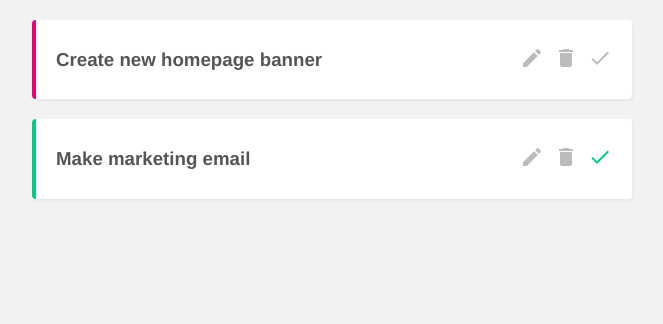
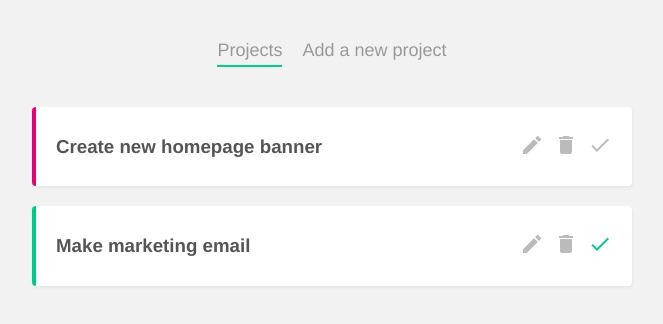
Before and after one commit to themis1986/simple_project_planner, a Vue app: page / in a window 1280 px wide. Shown: the top 324 px of the page, without its empty margins (308-971 px from the left). Built offline with nearby package versions, Linux system fonts and the light colour scheme; data requests are answered from the project's data file.

Commit message:
Navbar component

```diff
--- a/src/App.vue
+++ b/src/App.vue
@@ -1,6 +1,15 @@
 <template>
+  <Navbar />
   <router-view />
 </template>
+
+<script>
+import Navbar from "@/components/Navbar.vue";
+
+export default {
+  components: { Navbar },
+};
+</script>
 
 <style>
 body {
--- /dev/null
+++ b/src/components/Navbar.vue
@@ -0,0 +1,28 @@
+<template>
+  <nav class="main-nav">
+    <router-link :to="{ name: 'Home' }">Projects</router-link>
+    <router-link :to="{ name: 'AddProject' }">Add a new project</router-link>
+  </nav>
+</template>
+
+<script>
+export default {};
+</script>
+
+<style>
+.main-nav {
+  text-align: center;
+  margin: 40px auto;
+}
+.main-nav a {
+  display: inline-block;
+  text-decoration: none;
+  margin: 0 10px;
+  color: #999;
+  font-size: 18px;
+}
+a.router-link-active {
+  border-bottom: 2px solid #00ce89;
+  padding-bottom: 4px;
+}
+</style>
```
